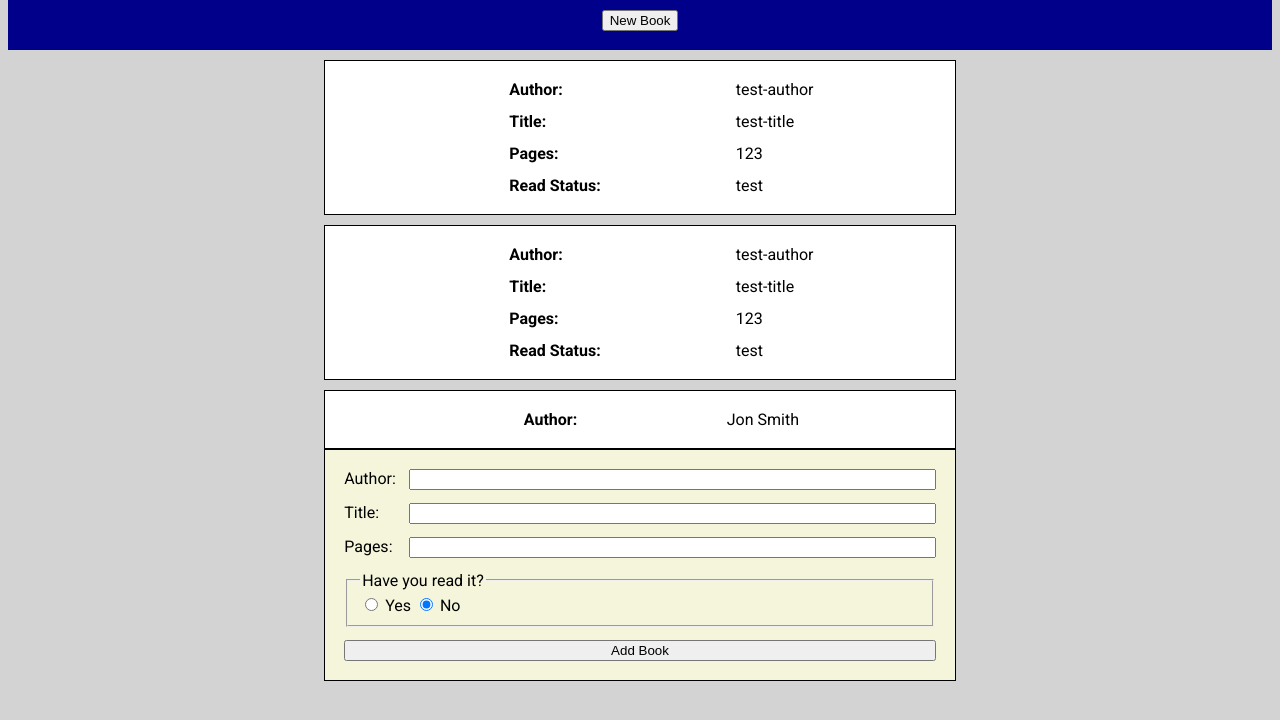
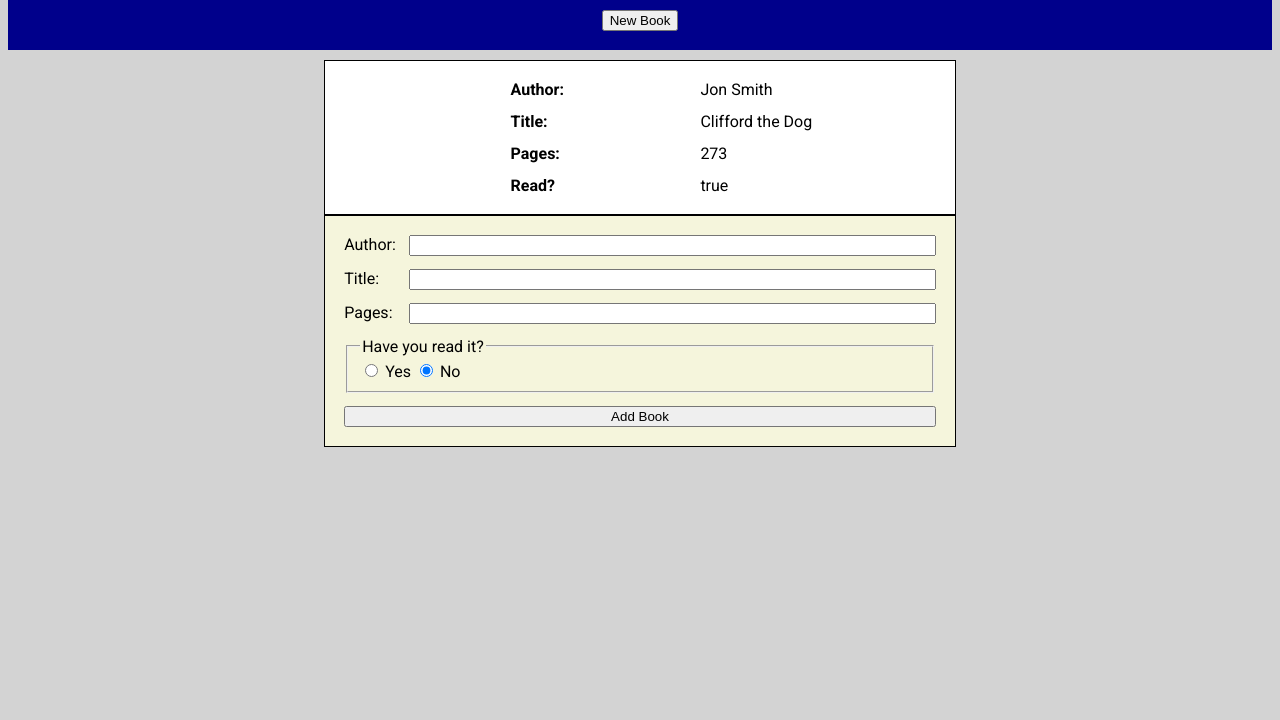
Before and after one commit to aaronjudell/library, a plain HTML site: page index.html in a window 1280 px wide. Shown: the part 68-788 px from the top of the page. Drawn offline with Linux system fonts and the light colour scheme.

Commit message:
Finalize function to add cards for books

```diff
--- a/index.html
+++ b/index.html
@@ -23,42 +23,7 @@
             </div>
         </div>
         <div class="library">
-            <div class="card">
-                <div class="card-author card-label">
-                    Author:
-                </div>
-                <div class="card-author card-answer">test-author</div>
-                <div class="card-title card-label">
-                    Title:
-                </div>
-                <div class="card-title card-answer">test-title</div>
-                <div class="card-pages card-label">
-                    Pages:
-                </div>
-                <div class="card-pages card-answer">123</div>
-                <div class="card-read card-label">
-                    Read Status:
-                </div>
-                <div class="card-read card-answer">test</div>
-            </div>
-            <div class="card">
-                <div class="card-author card-label">
-                    Author:
-                </div>
-                <div class="card-author card-answer">test-author</div>
-                <div class="card-title card-label">
-                    Title:
-                </div>
-                <div class="card-title card-answer">test-title</div>
-                <div class="card-pages card-label">
-                    Pages:
-                </div>
-                <div class="card-pages card-answer">123</div>
-                <div class="card-read card-label">
-                    Read Status:
-                </div>
-                <div class="card-read card-answer">test</div>
-            </div>
+
         </div>
     </div>
     <div class="form-container">
--- a/script.js
+++ b/script.js
@@ -36,9 +36,42 @@ function displayBooks() {
         authorAnswer.classList.add('card-answer');
         authorAnswer.innerText = myLibrary[i].author;
 
+        const titleLabel = document.createElement('div');
+        titleLabel.classList.add('card-title');
+        titleLabel.classList.add('card-label');
+        titleLabel.innerText = 'Title: ';
+        const titleAnswer = document.createElement('div');
+        titleAnswer.classList.add('card-title');
+        titleAnswer.classList.add('card-answer');
+        titleAnswer.innerText = myLibrary[i].title;
+
+        const pagesLabel = document.createElement('div');
+        pagesLabel.classList.add('card-pages');
+        pagesLabel.classList.add('card-label');
+        pagesLabel.innerText = 'Pages: ';
+        const pagesAnswer = document.createElement('div');
+        pagesAnswer.classList.add('card-pages');
+        pagesAnswer.classList.add('card-answer');
+        pagesAnswer.innerText = myLibrary[i].pages;
+
+        const readLabel = document.createElement('div');
+        readLabel.classList.add('card-read');
+        readLabel.classList.add('card-label');
+        readLabel.innerText = 'Read? ';
+        const readAnswer = document.createElement('div');
+        readAnswer.classList.add('card-read');
+        readAnswer.classList.add('card-answer');
+        readAnswer.innerText = myLibrary[i].read;
+
         library.appendChild(card);
         card.appendChild(authorLabel);
         card.appendChild(authorAnswer);
+        card.appendChild(titleLabel);
+        card.appendChild(titleAnswer);
+        card.appendChild(pagesLabel);
+        card.appendChild(pagesAnswer);
+        card.appendChild(readLabel);
+        card.appendChild(readAnswer);
     }
 }
 
```
